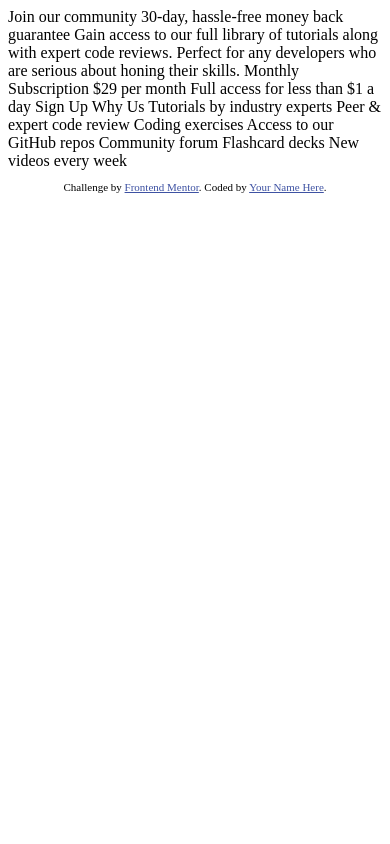
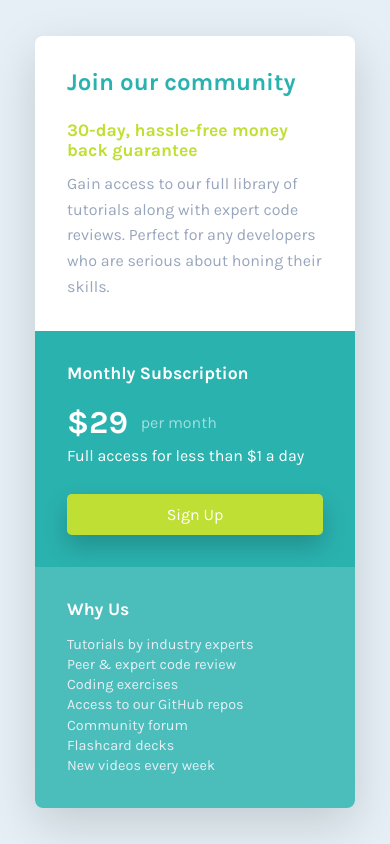
Before and after one commit to KristinaRadosavljevic/single-price-grid-component, a website: page index.html in a window 390 px wide. Drawn offline with Linux system fonts and the light colour scheme.

Commit message:
Merge develop into main (#1)
* Set up the project with Sass.

* Cleaned up the HTML and added global styles.

* Styled the card and the Intro section.

* Finished styling the desktop version.

* Added media queries.

* Updated the README file.

```diff
--- a/index.html
+++ b/index.html
@@ -1,50 +1,49 @@
 <!DOCTYPE html>
 <html lang="en">
-<head>
-  <meta charset="UTF-8">
-  <meta name="viewport" content="width=device-width, initial-scale=1.0"> <!-- displays site properly based on user's device -->
-
-  <link rel="icon" type="image/png" sizes="32x32" href="./images/favicon-32x32.png">
-
-  <title>Frontend Mentor | Single Price Grid Component</title>
-
-  <!-- Feel free to remove these styles or customise in your own stylesheet 👍 -->
-  <style>
-    .attribution { font-size: 11px; text-align: center; }
-    .attribution a { color: hsl(228, 45%, 44%); }
-  </style>
-</head>
-<body>
-  Join our community
-
-  30-day, hassle-free money back guarantee
-
-  Gain access to our full library of tutorials along with expert code reviews.
-  Perfect for any developers who are serious about honing their skills.
-
-  Monthly Subscription
-
-  &dollar;29 per month
-
-  Full access for less than &dollar;1 a day
-
-  Sign Up
-
-  Why Us
-
-  Tutorials by industry experts
-  Peer &amp; expert code review
-  Coding exercises
-  Access to our GitHub repos
-  Community forum
-  Flashcard decks
-  New videos every week
-
-  <footer>
-    <p class="attribution">
-      Challenge by <a href="https://www.frontendmentor.io?ref=challenge" target="_blank">Frontend Mentor</a>.
-      Coded by <a href="#">Your Name Here</a>.
-    </p>
-  </footer>
-</body>
+  <head>
+    <meta charset="UTF-8" />
+    <meta name="viewport" content="width=device-width, initial-scale=1.0" />
+    <link
+      rel="icon"
+      type="image/png"
+      sizes="32x32"
+      href="./images/favicon-32x32.png"
+    />
+    <link rel="stylesheet" href="css/styles.css" />
+    <title>Kristina Radosavljevic | Single Price Grid Component</title>
+  </head>
+  <body>
+    <main>
+      <section class="intro">
+        <h1>Join our community</h1>
+        <h3>30-day, hassle-free money back guarantee</h3>
+        <p>
+          Gain access to our full library of tutorials along with expert code
+          reviews. Perfect for any developers who are serious about honing their
+          skills.
+        </p>
+      </section>
+      <section class="subscription">
+        <h2>Monthly Subscription</h2>
+        <div class="price">
+          <span class="price__number">&dollar;29</span>
+          <span class="price__text">per month</span>
+        </div>
+        <p>Full access for less than &dollar;1 a day</p>
+        <a href="#">Sign Up</a>
+      </section>
+      <section class="why-us">
+        <h2>Why Us</h2>
+        <ul>
+          <li>Tutorials by industry experts</li>
+          <li>Peer &amp; expert code review</li>
+          <li>Coding exercises</li>
+          <li>Access to our GitHub repos</li>
+          <li>Community forum</li>
+          <li>Flashcard decks</li>
+          <li>New videos every week</li>
+        </ul>
+      </section>
+    </main>
+  </body>
 </html>
--- /dev/null
+++ b/scss/styles.scss
@@ -0,0 +1,165 @@
+@import url("https://fonts.googleapis.com/css2?family=Karla:wght@400;700&display=swap");
+
+// Color variables
+$cyan: hsl(179, 62%, 43%);
+$medium-cyan: hsl(179, 47%, 52%);
+$light-cyan: hsl(181, 52%, 75%);
+$bright-yellow: hsl(71, 73%, 54%);
+$light-gray: hsl(204, 43%, 93%);
+$grayish-blue: hsl(218, 22%, 67%);
+$white: hsl(0, 0%, 100%);
+
+// Mixins
+@mixin secondary-heading($color, $margin: 1rem) {
+  color: $color;
+  margin-bottom: $margin;
+  font-size: 1.1rem;
+  font-weight: 700;
+}
+
+// Global resets
+*,
+*::after,
+*::before {
+  padding: 0;
+  margin: 0;
+  box-sizing: border-box;
+}
+
+body {
+  font-size: 1rem;
+  font-family: "Karla", sans-serif;
+  background-color: $light-gray;
+  min-height: 100vh;
+  display: grid;
+  place-content: center;
+  padding: 1.5rem;
+}
+
+main {
+  display: grid;
+  grid-template-columns: repeat(2, 1fr);
+  max-width: 42rem;
+  border-radius: 0.5rem;
+  overflow: hidden;
+  box-shadow: 0 1rem 3rem rgba(0, 0, 0, 0.15);
+}
+
+section {
+  padding: 2.5rem;
+
+  &.intro {
+    grid-column: span 2;
+    background-color: $white;
+
+    h1 {
+      color: $cyan;
+      font-size: 1.5rem;
+      font-weight: 700;
+      margin-bottom: 1.5rem;
+    }
+
+    h3 {
+      @include secondary-heading($bright-yellow, 0.7rem);
+    }
+
+    p {
+      line-height: 1.6;
+      color: $grayish-blue;
+    }
+  }
+
+  &.subscription {
+    background-color: $cyan;
+    display: grid;
+    grid-template-columns: 1fr;
+    gap: 0.3rem;
+    align-content: space-between;
+
+    h2 {
+      @include secondary-heading($white);
+    }
+
+    .price {
+      width: fit-content;
+      display: grid;
+      grid-template-columns: repeat(2, auto);
+      gap: 0.8rem;
+      align-items: center;
+
+      &__number {
+        color: $white;
+        font-size: 2rem;
+        font-weight: 700;
+      }
+
+      &__text {
+        color: $light-cyan;
+      }
+    }
+
+    p {
+      color: $white;
+    }
+
+    a {
+      display: inline-block;
+      width: 100%;
+      padding: 0.7rem 0;
+      text-align: center;
+      background-color: $bright-yellow;
+      color: $white;
+      text-decoration: none;
+      border-radius: 0.3rem;
+      box-shadow: 0 0.7rem 1.5rem rgba(0, 0, 0, 0.2);
+      margin-top: 1.5rem;
+      transition: all 0.1s ease-in;
+
+      &:hover {
+        box-shadow: none;
+        transform: scale(0.99);
+        background-color: darken($bright-yellow, 5%);
+      }
+    }
+  }
+
+  &.why-us {
+    background-color: $medium-cyan;
+
+    h2 {
+      @include secondary-heading($white);
+    }
+
+    ul {
+      list-style-type: none;
+      color: $light-gray;
+      line-height: 1.4;
+      font-size: 0.9rem;
+    }
+  }
+}
+
+// Remove all transitions for people that prefer not to see them
+@media (prefers-reduced-motion: reduce) {
+  *,
+  *::before,
+  *::after {
+    transition-duration: 0.01ms !important;
+  }
+}
+
+// Media queries
+@media (max-width: 573px) {
+  main {
+    grid-template-columns: 1fr;
+    max-width: 20rem;
+  }
+
+  section {
+    padding: 2rem;
+
+    &.intro {
+      grid-column: span 1;
+    }
+  }
+}
```
Also changed, not shown: package.json (added, +22 -0 lines), README.md, css/styles.css (added), images/screenshot.png (added), 2 other files.
